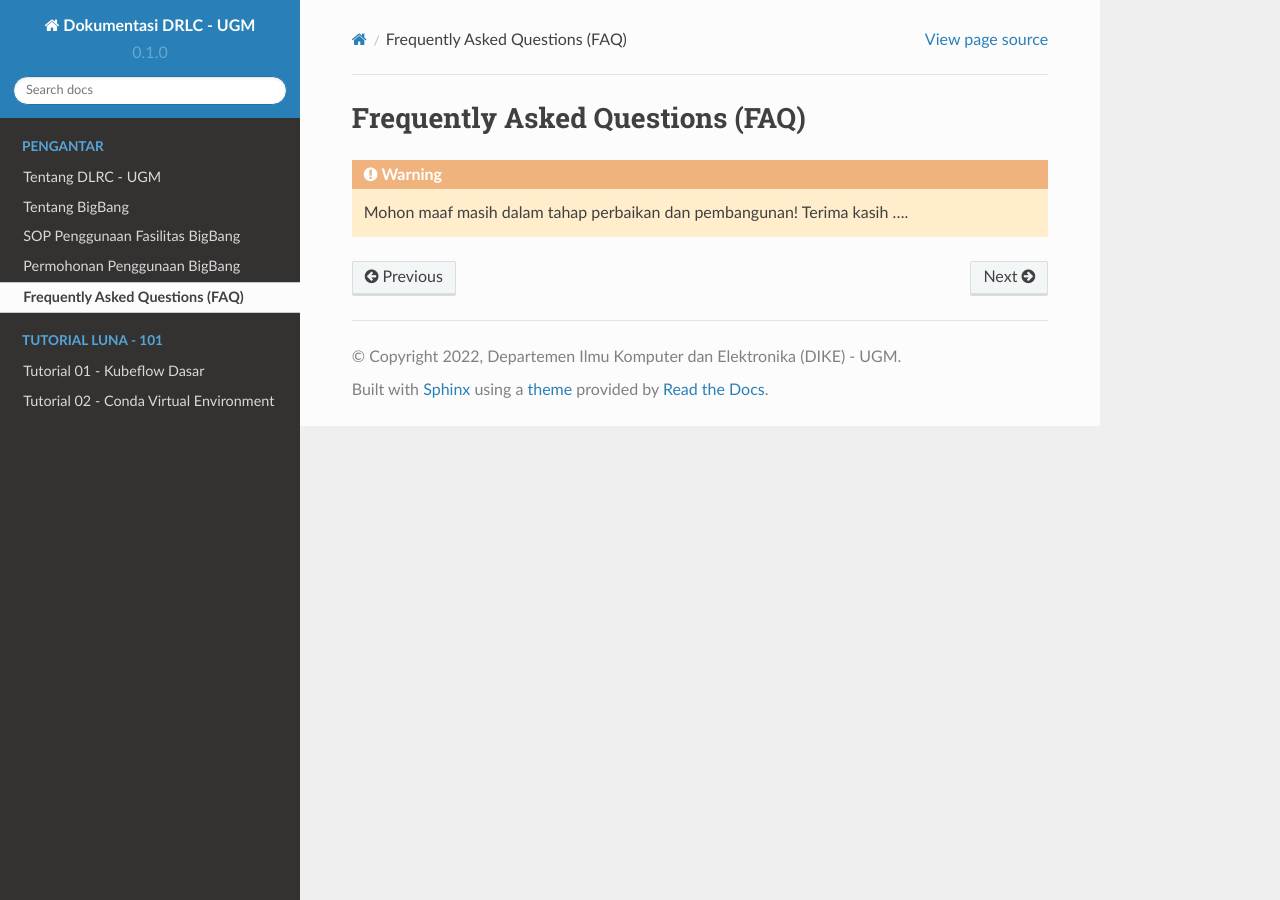
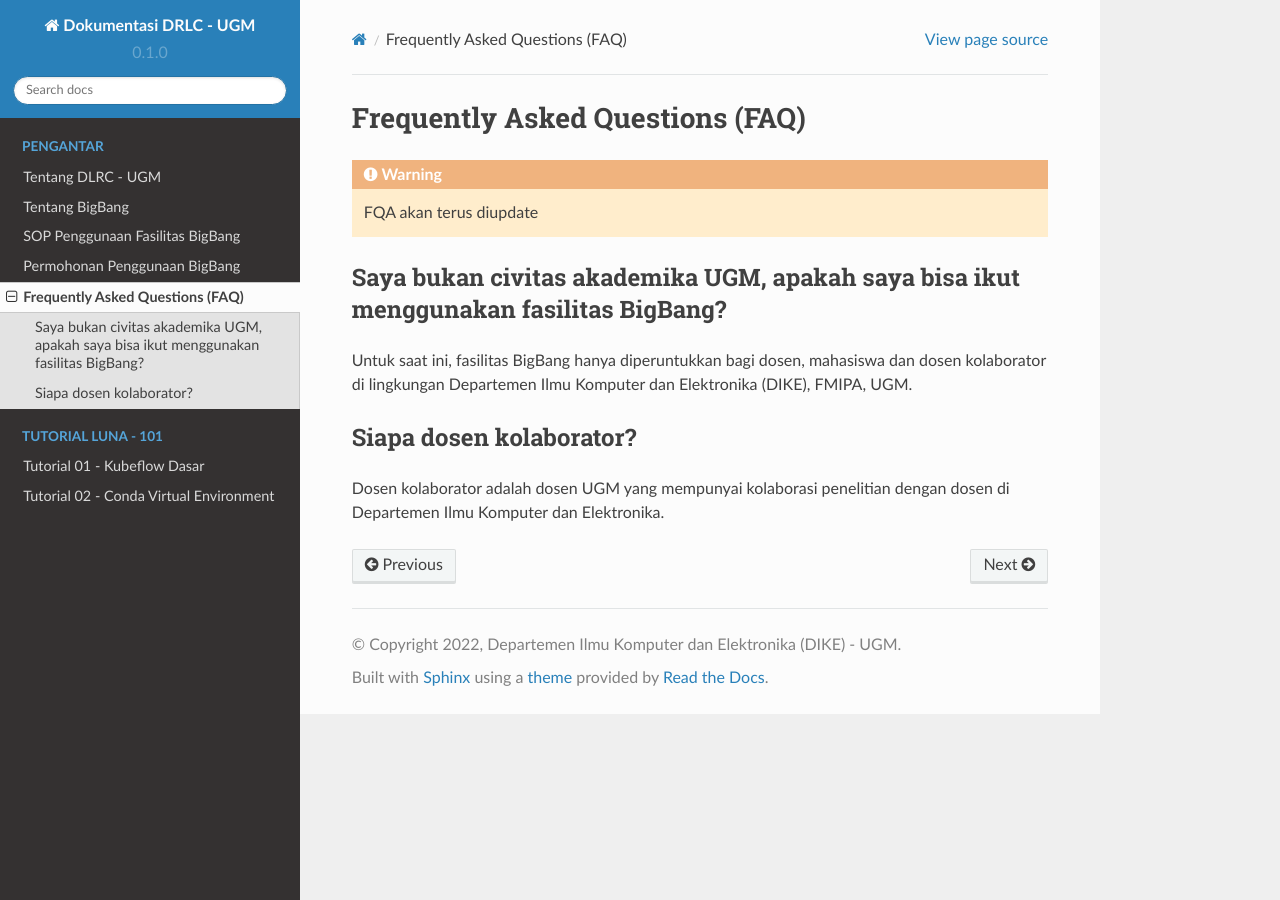
Before and after one commit to alldino/tutorial-hpc-dike-ugm, a Sphinx documentation site: the page built from docs/source/pengantar/faq.rst, in a window 1280 px wide. Built offline with Sphinx 7.4.7 and the Read the Docs theme 2.0.0, drawn with Linux system fonts in a browser that asks for light colours.

Commit message:
Update faq.rst
update FAQ

```diff
--- a/docs/source/pengantar/faq.rst
+++ b/docs/source/pengantar/faq.rst
@@ -3,5 +3,12 @@ Frequently Asked Questions (FAQ)
 
 .. warning::
 
-    Mohon maaf masih dalam tahap perbaikan dan pembangunan!
-    Terima kasih ....
+   FQA akan terus diupdate
+
+Saya bukan civitas akademika UGM, apakah saya bisa ikut menggunakan fasilitas BigBang?
+--------------------------------------------------------------------------------------
+Untuk saat ini, fasilitas BigBang hanya diperuntukkan bagi dosen, mahasiswa dan dosen kolaborator di lingkungan Departemen Ilmu Komputer dan Elektronika (DIKE), FMIPA, UGM.
+
+Siapa dosen kolaborator?
+------------------------
+Dosen kolaborator adalah dosen UGM yang mempunyai kolaborasi penelitian dengan dosen di Departemen Ilmu Komputer dan Elektronika.
```
